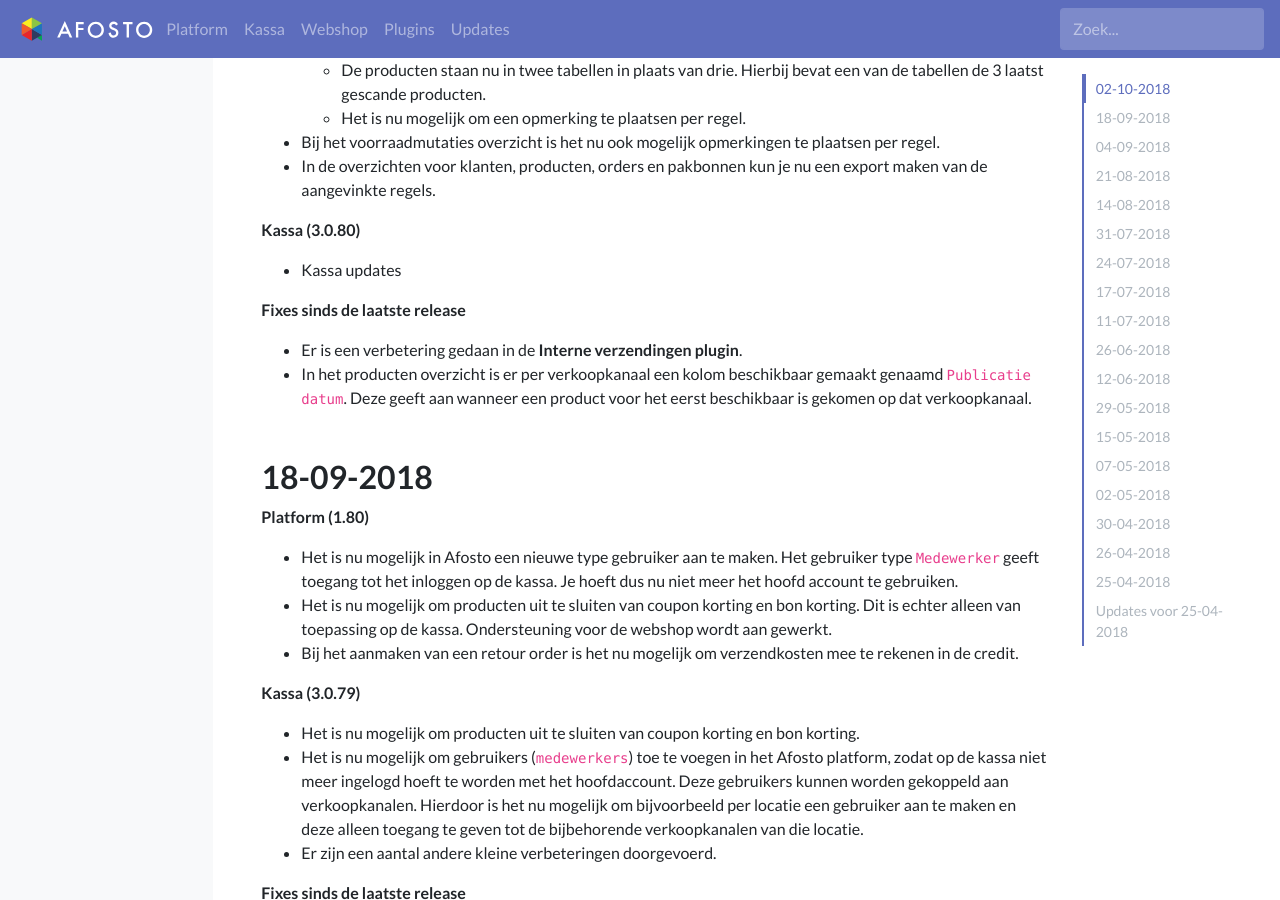
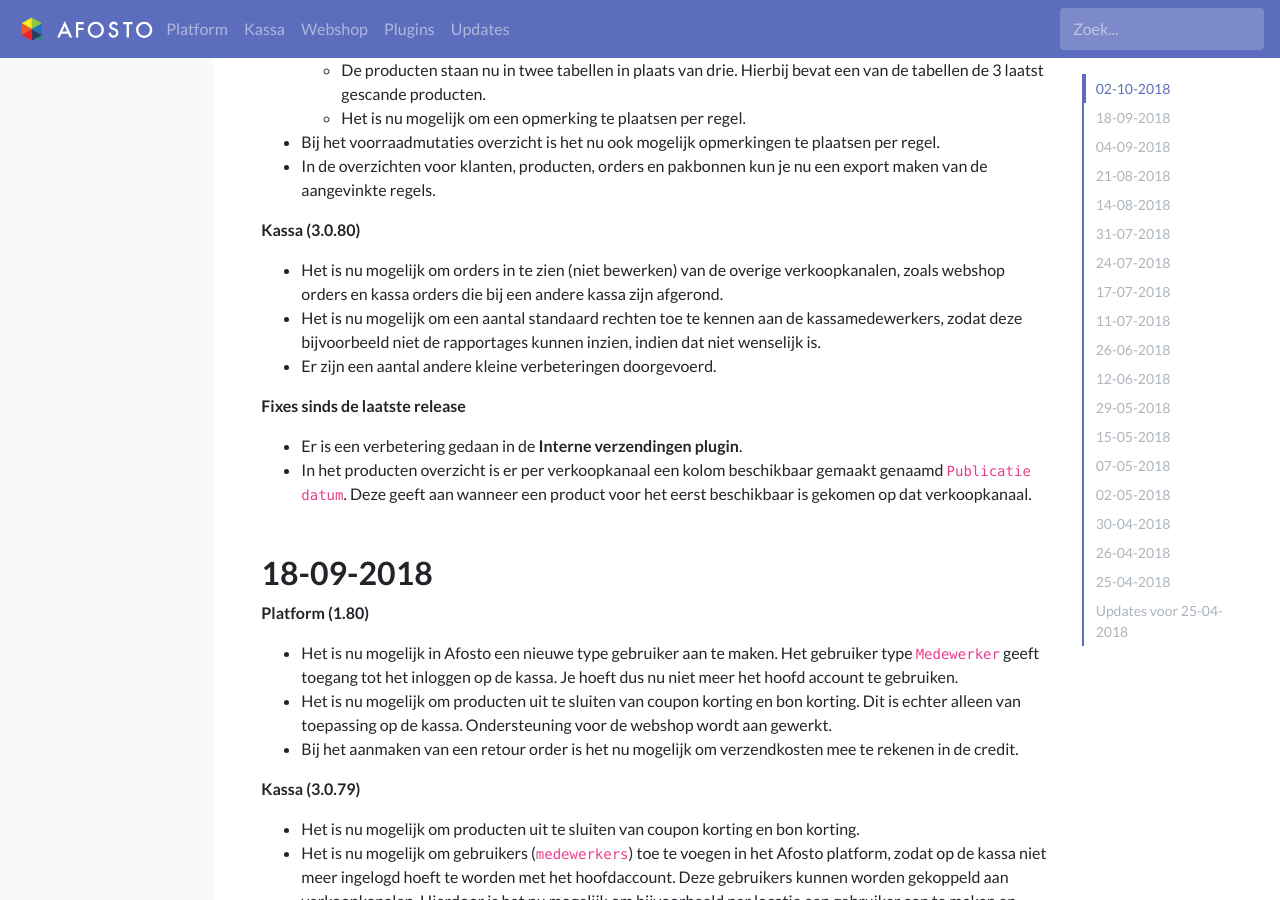
Before and after one commit to afosto/afosto-docs, a Jekyll site: the page built from updates.md, in a window 1280 px wide and 900 px high, scrolled down 372 px. Built offline with Jekyll 4.4.1, drawn with Linux system fonts in a browser that asks for light colours; a script that is not in the unit is left out.

Commit message:
added pos notes

```diff
--- a/updates.md
+++ b/updates.md
@@ -26,7 +26,9 @@ Dit werkt op de zelfde manier als het sorteren van betaalmethoden.
 
 **Kassa (3.0.80)**
 
-- Kassa updates
+- Het is nu mogelijk om orders in te zien (niet bewerken) van de overige verkoopkanalen, zoals webshop orders en kassa orders die bij een andere kassa zijn afgerond.
+- Het is nu mogelijk om een aantal standaard rechten toe te kennen aan de kassamedewerkers, zodat deze bijvoorbeeld niet de rapportages kunnen inzien, indien dat niet wenselijk is.
+- Er zijn een aantal andere kleine verbeteringen doorgevoerd.
 
 **Fixes sinds de laatste release**
 
```
